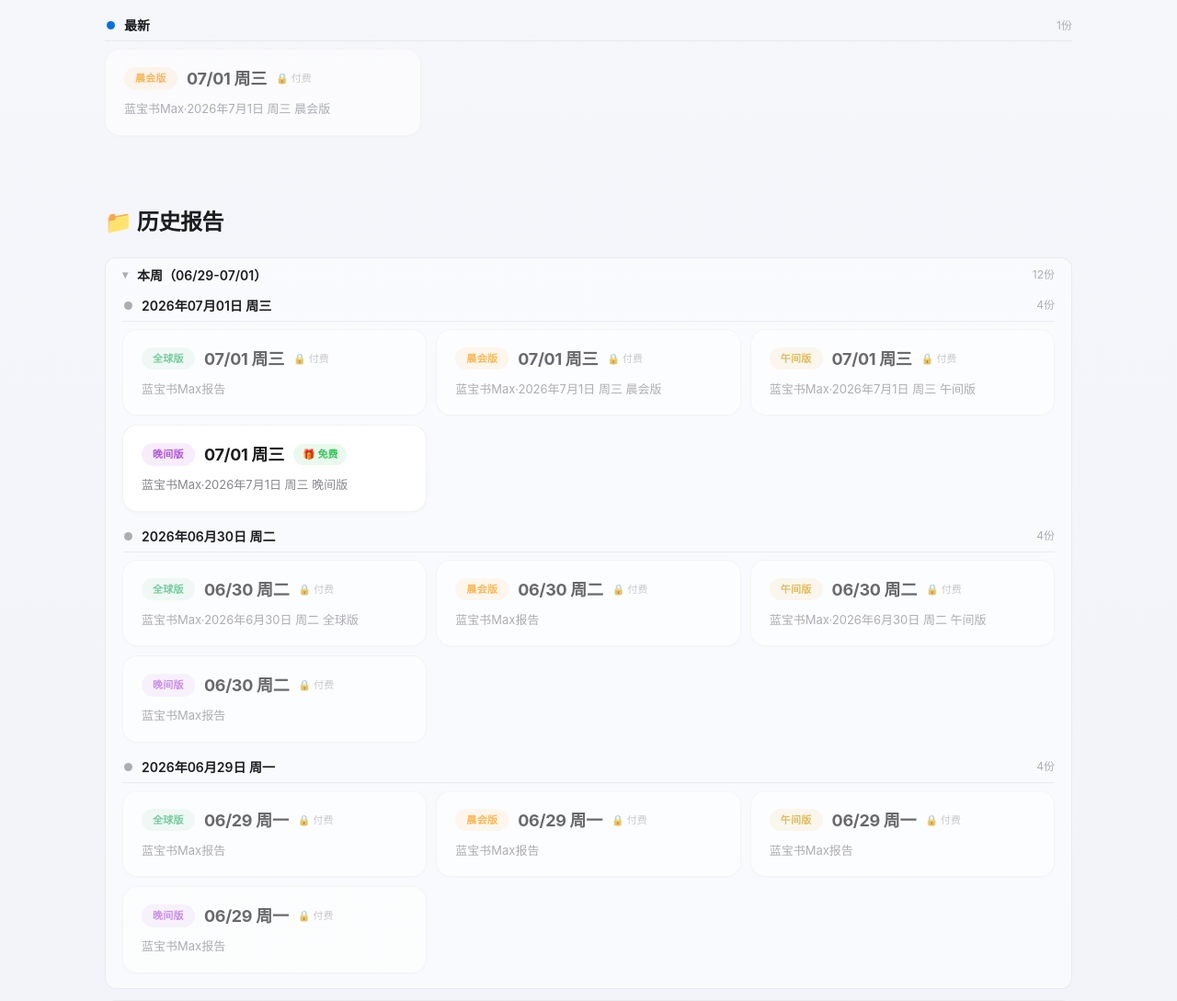
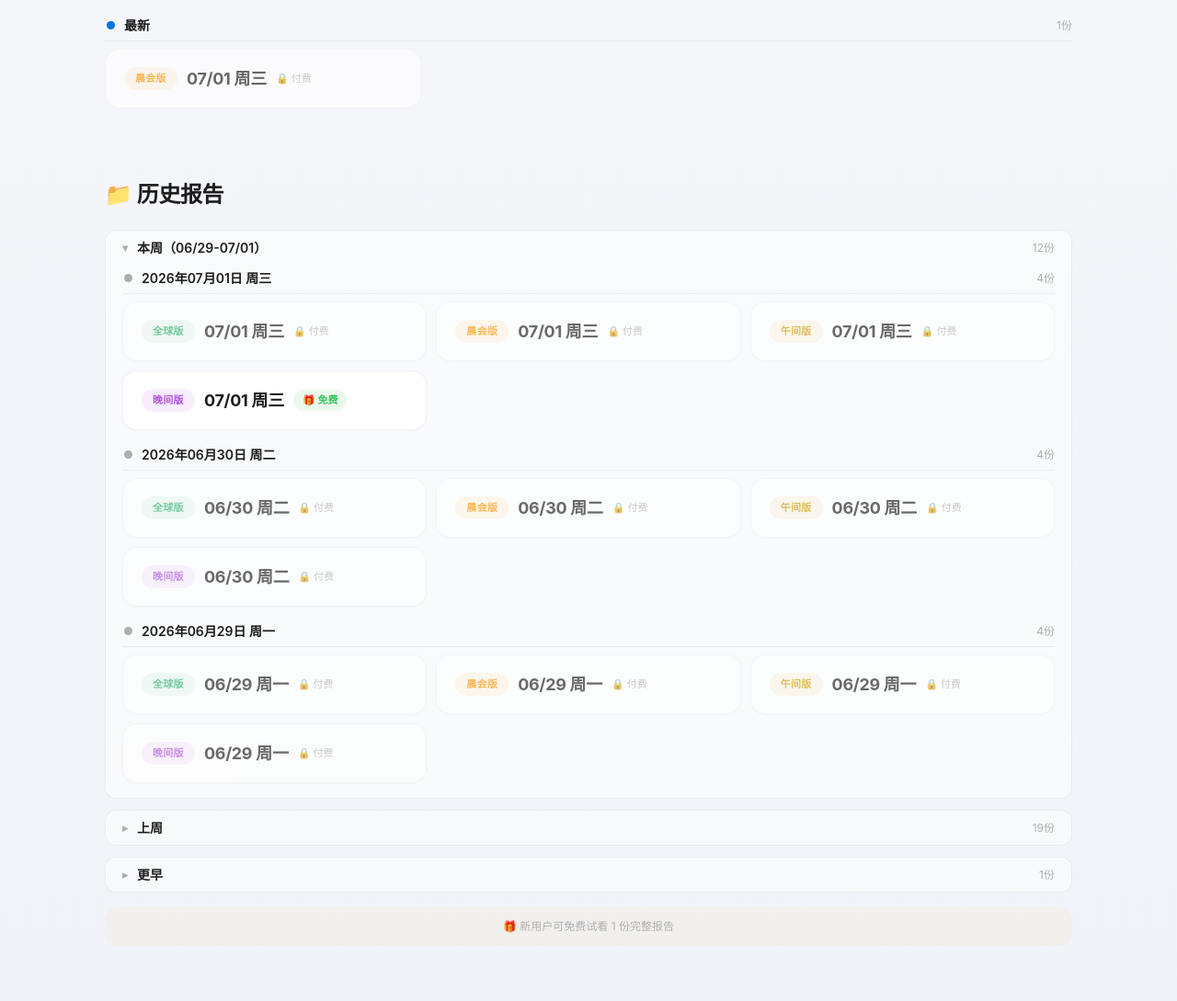
Before and after one commit to jrzdgys/bluebook-max, a plain HTML site: page index.html in a window 1280 px wide. Shown: the part 971-2060 px from the top of the page at 92% size. Drawn offline with Linux system fonts and the light colour scheme; no server answers.

Commit message:
fix: 删除导航页报告卡片多余的subtitle文字(已有时标签和时间显示)

```diff
--- a/index.html
+++ b/index.html
@@ -148,10 +148,7 @@ body{
 .r-badge.pm{background:rgba(212,155,0,.1);color:#D49B00}
 .r-badge.ev{background:rgba(175,82,222,.1);color:#AF52DE}
 .r-date{font-size:18px;font-weight:700;letter-spacing:-.3px}
-.r-title{
-  font-size:13px;color:#86868B;line-height:1.5;
-  display:-webkit-box;-webkit-line-clamp:2;-webkit-box-orient:vertical;overflow:hidden;
-}
+
 .r-meta{font-size:12px;color:#AEAEB2;display:flex;gap:12px;align-items:center;flex-wrap:wrap}
 .r-free{background:rgba(52,199,89,.1);color:#34C759;padding:3px 10px;border-radius:100px;font-size:11px;font-weight:600}
 .r-lock{color:#AEAEB2;font-size:11px}
@@ -502,7 +499,7 @@ function renderCard(r, isFirst, isAuth, editionLabels) {
     '<span class="r-badge ' + ed + '">' + label + '</span>' +
     '<span class="r-date">' + displayDate + '</span>' +
     freeBadge + lockInfo + authTag +
-    '</div><div class="r-title">' + (r.title || '蓝宝书Max报告') + '</div></a>';
+    '</div></a>';
 }
 
 
```
